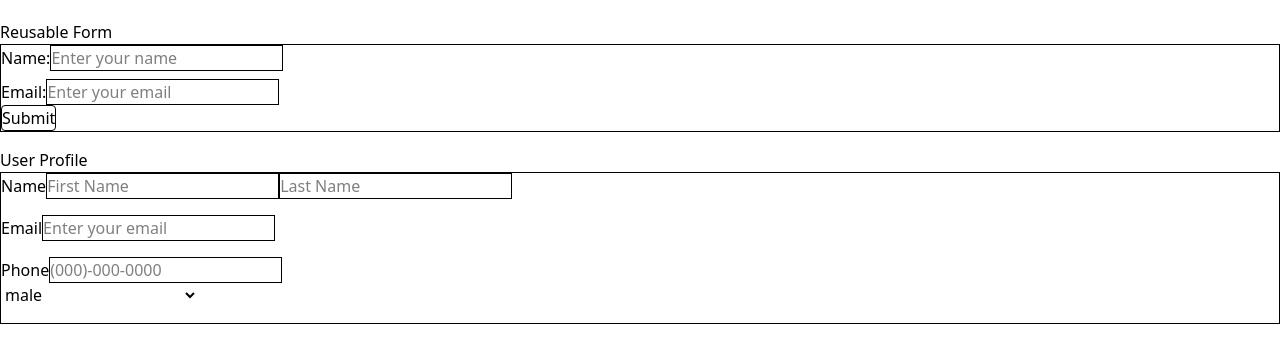
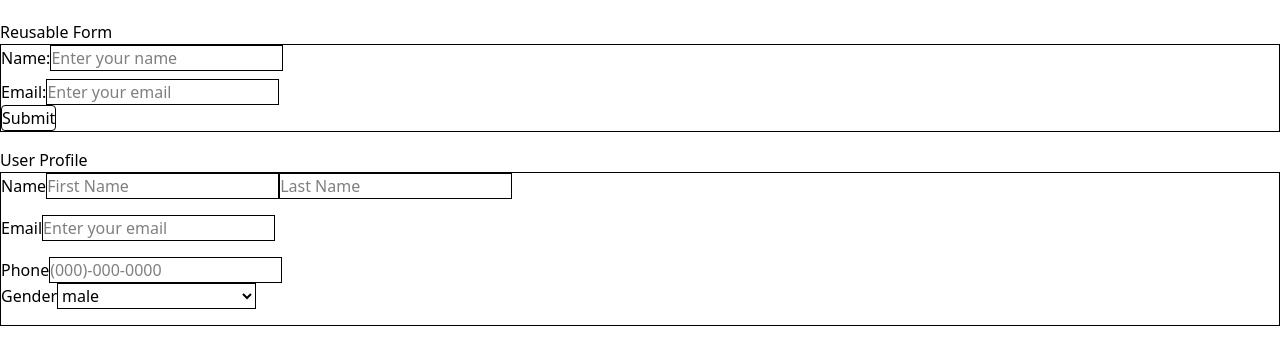
Before and after one commit to NS-25/react-components, a React (Vite) app: page / in a window 1280 px wide. Shown: the top 364 px of the page. Built offline with nearby package versions, Linux system fonts and the light colour scheme.

Commit message:
added some codes in gender input

```diff
--- a/src/components/UserProfileForm.jsx
+++ b/src/components/UserProfileForm.jsx
@@ -45,7 +45,9 @@ const UserProfileForm = () => {
           {/* Gender portion */}
           <div className="mb-4">
             <label htmlFor="gender">
-              <select name="gender">
+              Gender
+              <label />
+              <select name="gender" className="border">
                 <option value="male">male</option>
                 <option value="female">female</option>
                 <option value="other">Other</option>
```
